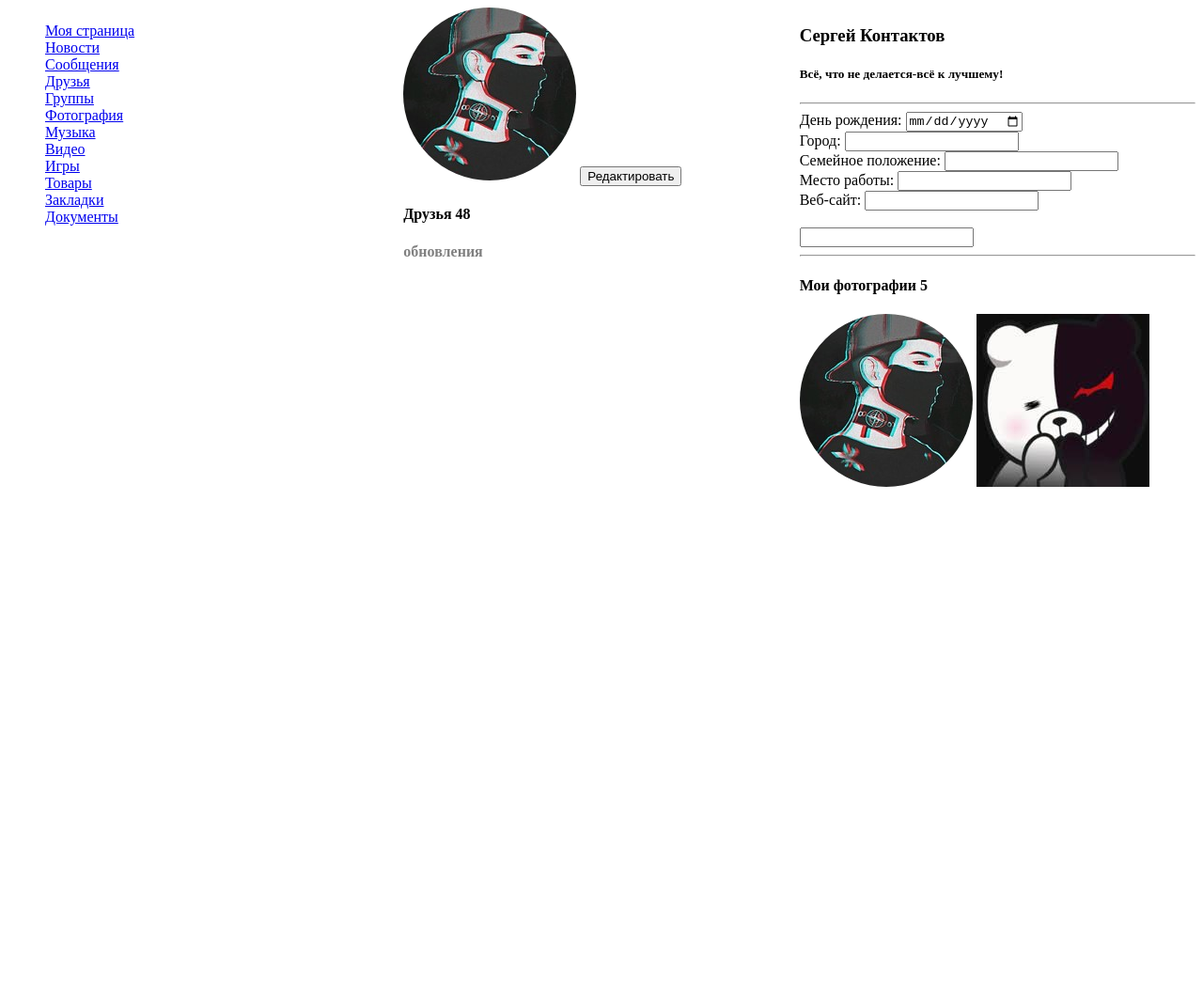
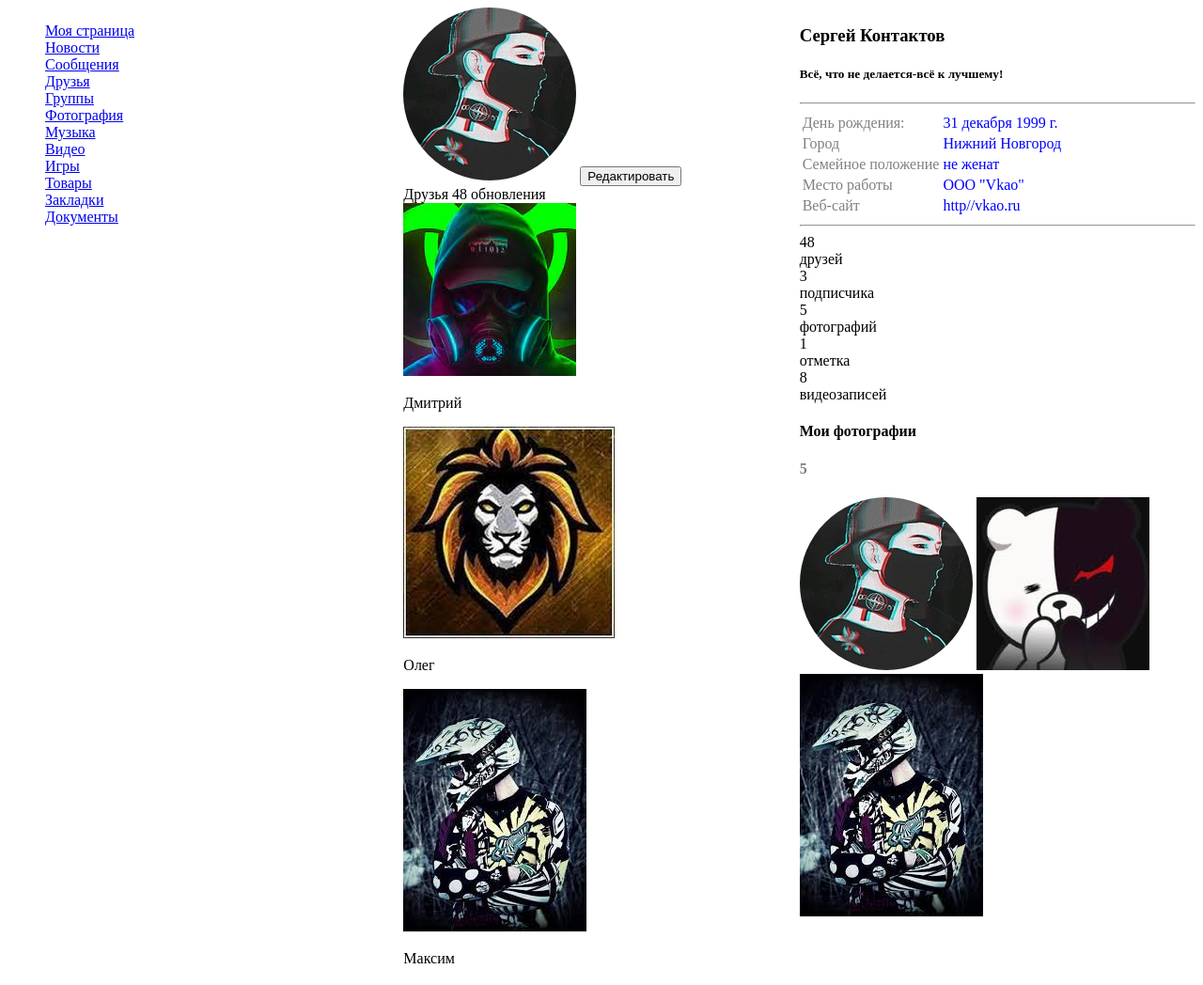
Before and after one commit to Nika730/wb9, a plain HTML site: page 7/index.html in a window 1280 px wide. Shown: the whole page at 94% size. Before the commit the page ends 800 px from the top, so only its background shows below. Drawn offline with Linux system fonts and the light colour scheme.

Commit message:
lesson 8

```diff
--- a/7/index.html
+++ b/7/index.html
@@ -31,14 +31,39 @@
     <input type="button" value="Редактировать"> <br>
     </div>
     <div>
+        <span>Друзья 48</span>
+        <span>обновления</span>
+    </div>
+    <div class="friends">
         <div>
-    <h4>Друзья 48</h4>
+            <img src="./Без названия (2).jpg" alt="q" >
+            <p>Дмитрий</p>
+        </div>
+        <div>
+            <img src="./Без названия (3).jpg" alt="1">
+            <p> Олег</p>
+        </div>
+        <div>
+            <img src="./Без названия (1).jpg" alt="8">
+            <p>Максим</p>
+        </div>
+        <div>
+
+        </div>
+        <div></div>
+        <div></div>
+    </div>
+
+<!-- <div>
+<div>
+    <h4>Друзья </h4> <h4 class="grey">48</h4>
     <h4 class="grey">обновления</h4>
 </div>
-<div>
-    <img src="" alt="">
+<div > <table>
+   <tr> <td></td><img src="./Без названия (2).jpg" alt="q" class="qwe"> </tr>
+    <img src="./Без названия (3).jpg" alt="w" class="qwe"> </table>
 </div>
-</div>
+</div> -->
 
 </div>
 <div class="into">
@@ -47,21 +72,59 @@
         <h3>Сергей Контактов</h3>
         <h5>Всё, что не делается-всё к лучшему!</h5>
         <hr>
-        <table>День рождения:
-            <input type="date"> <br>
-            Город: <input type="text"> <br>
-            Семейное положение: <input type="text"><br>
-            Место работы: <input type="text"><br>
-            Веб-сайт: <input type="text"><br><br>
-            <input type="text"> <br>
-
+        <table class="cxz">
+            <tr>
+                <td class="grey" >День рождения:</td>
+                <td class="blue">
+                   31 декабря 1999 г.
+                </td>
+            </tr>
+            <tr>
+                <td class="grey">Город</td>
+                <td class="blue">Нижний Новгород</td>
+            </tr>
+            <tr>
+                <td class="grey">Семейное положение</td>
+                <td class="blue">не женат</td>
+            </tr>
+            <tr>
+                <td class="grey">Место работы</td>
+                <td class="blue">ООО "Vkao"</td>
+            </tr>
+            <tr>
+                <td class="grey">Веб-сайт</td>
+                <td class="blue">http//vkao.ru</td>
+            </tr>
         </table>
         <hr>
+        <div>
+        <div><tr>
+            <td class="blue">48</td> <br>
+            <td class="grey">друзей</td> </tr>
+        </div>
+        <div> <tr>
+            <td class="blue">3</td> <br>
+            <td class="grey">подписчика</td> </tr>
+        </div>
+        <div><tr>
+            <td class="blue"> 5</td> <br>
+            <td class="grey">фотографий</td> </tr>
+        </div>
+        <div><tr>
+            <td class="blue">1</td> <br>
+            <td class="grey" > отметка</td> </tr>
 
         </div>
+        <div><tr>
+            <td class="blue">8</td> <br>
+            <td class="grey">видеозаписей</td> </tr>
+        </div>
+    </div>  </div>
     <div>
-        <h4>Мои фотографии 5</h4>
+        <h4>Мои фотографии </h4> <h4 class="grey">5</h4>
         <img src="./856.jpg" alt="i" class="look"> <img src="./Без названия.jpg" alt="">
+        <img src="./Без названия (1).jpg" alt="i">
+
     </div>
 </div>
 
--- a/7/style.css
+++ b/7/style.css
@@ -25,3 +25,13 @@ list-style-type: none;
 .grey {
     color: grey;
 }
+.qwe {
+    border-radius: 100px;
+}
+.friends {
+display: flex;
+flex-direction: column;
+}
+.blue {
+    color: blue;
+}
--- /dev/null
+++ b/8/index.html
@@ -0,0 +1,25 @@
+<!DOCTYPE html>
+<html lang="en">
+<head>
+    <meta charset="UTF-8">
+    <meta http-equiv="X-UA-Compatible" content="IE=edge">
+    <meta name="viewport" content="width=device-width, initial-scale=1.0">
+    <title>Document</title>
+    <link rel="stylesheet" href="./style.css">
+</head>
+<body>
+    <div class="wrapper">
+        <!-- <div class="black"> black</div>
+        <div class="green"> green </div>
+        <div class="yelow"> yelow</div> -->
+        <!-- <div class="red"> red</div>
+        <div class="blue">blue</div>
+        <div class="purpul"> purpul</div> -->
+        <div class="qwe">Header</div>
+        <div class="qwer" > Article</div>
+        <div class="qwet"> Nav</div>
+        <div class="qwey" > Ads</div>
+        <div class="qweu"> Footer</div>
+    </div>
+</body>
+</html>
--- /dev/null
+++ b/8/style.css
@@ -0,0 +1,74 @@
+.wrapper {
+    width: 500px;
+    height: 500px;
+    /* border: 1px solid black; */
+    display: grid;
+    /* background-color: aquamarine; */
+    grid-template-columns: repeat(2,1fr);
+    grid-template-rows:  /* 100px 150px 200px*/  repeat(4, 50px) ;
+    gap: 5px;   /*row-gap: 5px;   column-gap: 5px; */
+     grid-template-areas:
+     "h h h h   "
+    "a a n ad "
+    " f f f f  " ;
+
+    /* justify-items: stretch;
+    align-items: stretch;
+    justify-content: space-around; */
+    /* align-content: center; */
+}
+/* .black {
+
+    background-color:  black;
+color: aliceblue;
+/* grid-area: bl; */
+/* justify-self: center;
+align-self: center; */
+/* }
+ .green {
+    background-color: green;
+    grid-area: gr;
+ }
+.yelow {
+    background-color: yellow;
+    grid-area: ye;
+}
+ .red {
+    background-color: red;
+ }
+.blue {
+    background-color: blue;
+}
+ .purpul {
+    background-color:purple;
+ } */
+.qwe {
+background-color: yellow;
+grid-area: h;
+
+}
+.qwer {
+    background-color: yellow;
+    grid-area: a;
+
+
+}
+.qwet {
+    background-color: yellow;
+    grid-area: n;
+    width: 70px;
+
+
+}
+.qwey {
+    background-color: yellow;
+    grid-area: ad;
+    width: 70px;
+
+
+}
+.qweu {
+    background-color: yellow;
+    grid-area: f;
+
+}
--- /dev/null
+++ b/style.css
@@ -0,0 +1,23 @@
+.wrapper {
+    display: grid;
+    grid-template-columns: ;
+}
+.black {
+    background-color:  black;
+color: aliceblue;
+}
+ .green {
+    background-color: green;
+ }
+.yelow {
+    background-color: yellow;
+}
+ .red {
+    background-color: red;
+ }
+.blue {
+    background-color: blue;
+}
+ .purpul {
+    background-color:purple;
+ }
```
Lines whose indentation alone changed are shown as unchanged.
